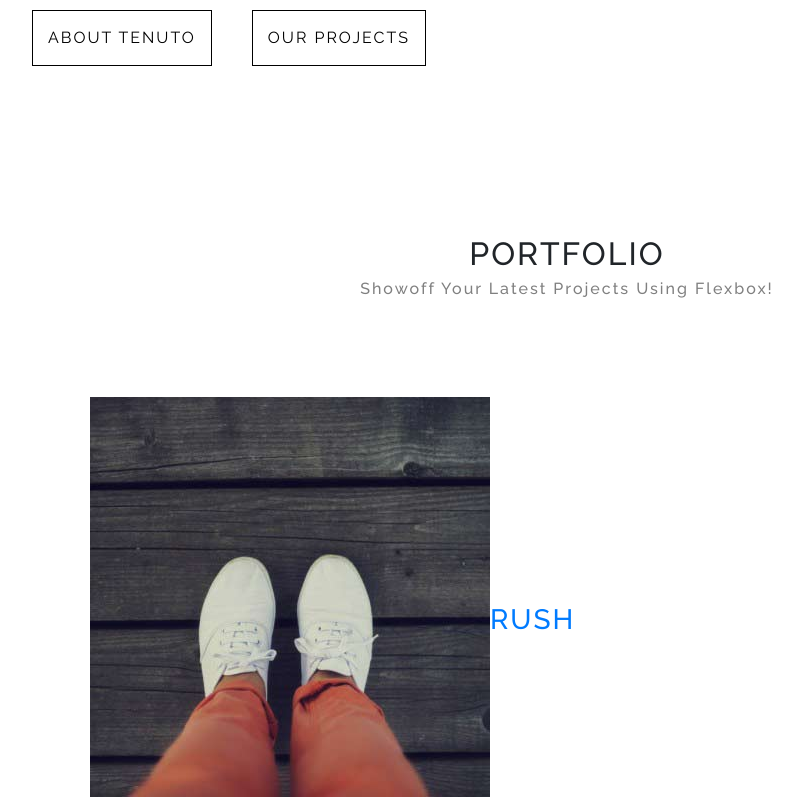
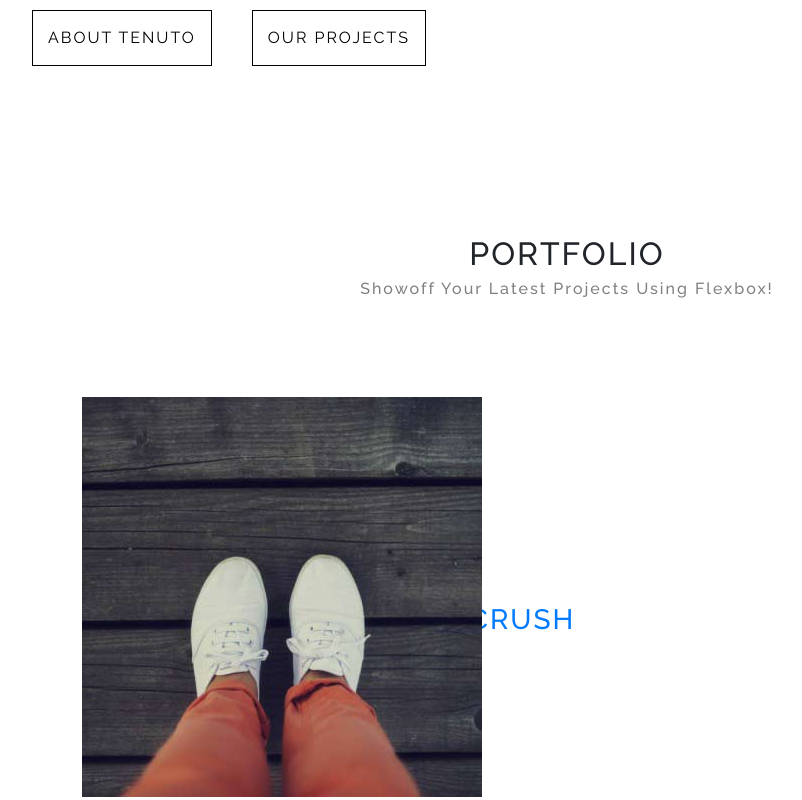
Before and after one commit to malloryporche/luxe-casa, a plain HTML site: page about.html in a window 1280 px wide. Shown: the part 1320-2120 px from the top of the page, without its empty margins (73-875 px from the left). Drawn offline with nearby package versions, Linux system fonts and the light colour scheme.

Commit message:
Finished styling blog widgets

```diff
--- a/scss/pages/_home.scss
+++ b/scss/pages/_home.scss
@@ -6,10 +6,8 @@ ul.nav {
     right: 0;
     width: 100%;
     text-align: center;
-    display: block;
   }
 }
-
 /* Header Carousel Styling */
 svg {
 width: 100%;
@@ -65,7 +63,7 @@ header.row.heading {
 
 /* Section Styling */
 section.row {
-  margin: 150px 0;
+  margin: 150px 0 0;
 }
 
 /* Welcome Section */
@@ -101,7 +99,6 @@ article.wrap.p-2 {
   overflow: hidden;
   position: relative;
   padding: 0 !important;
-  margin: 0.5rem;
   h3 {
     height: 100%;
     width: 100%;
```
Also changed, not shown: index.html (+1 -4 lines), css/styles.css, 1 other file.
